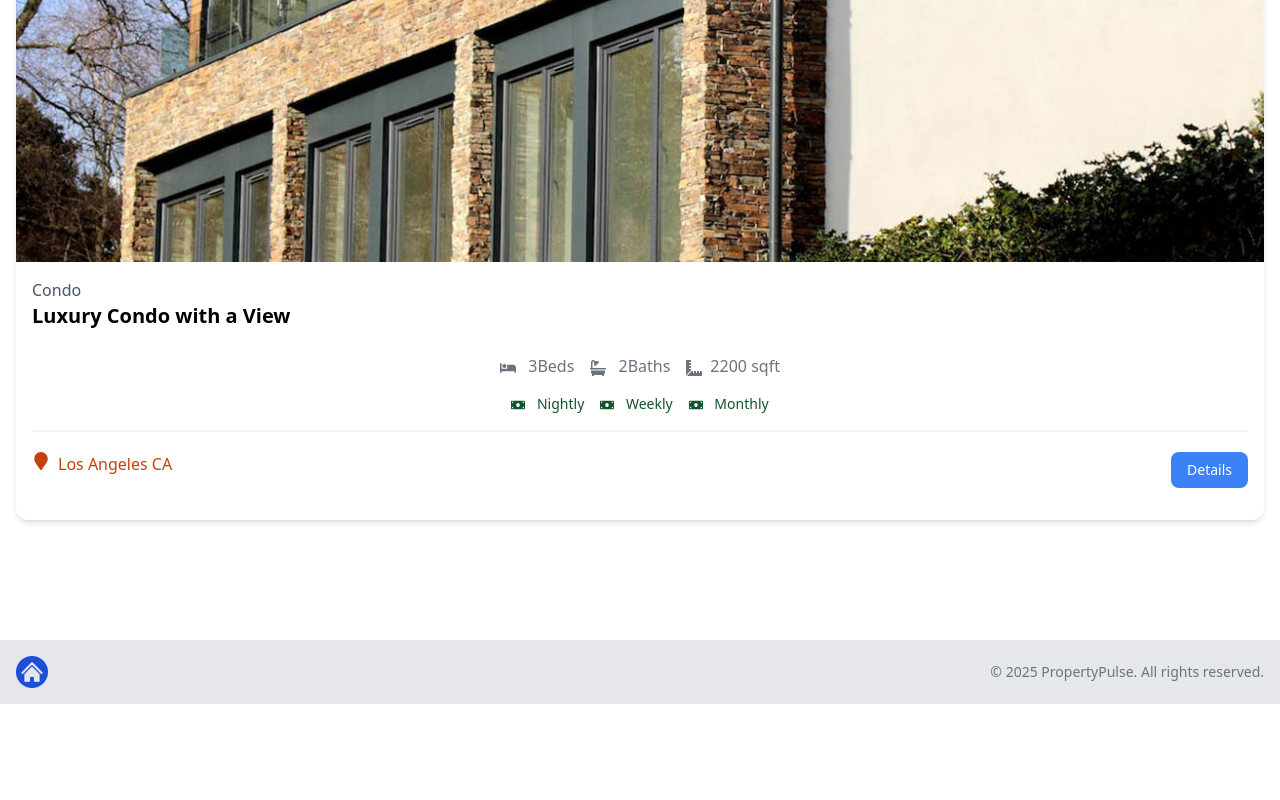
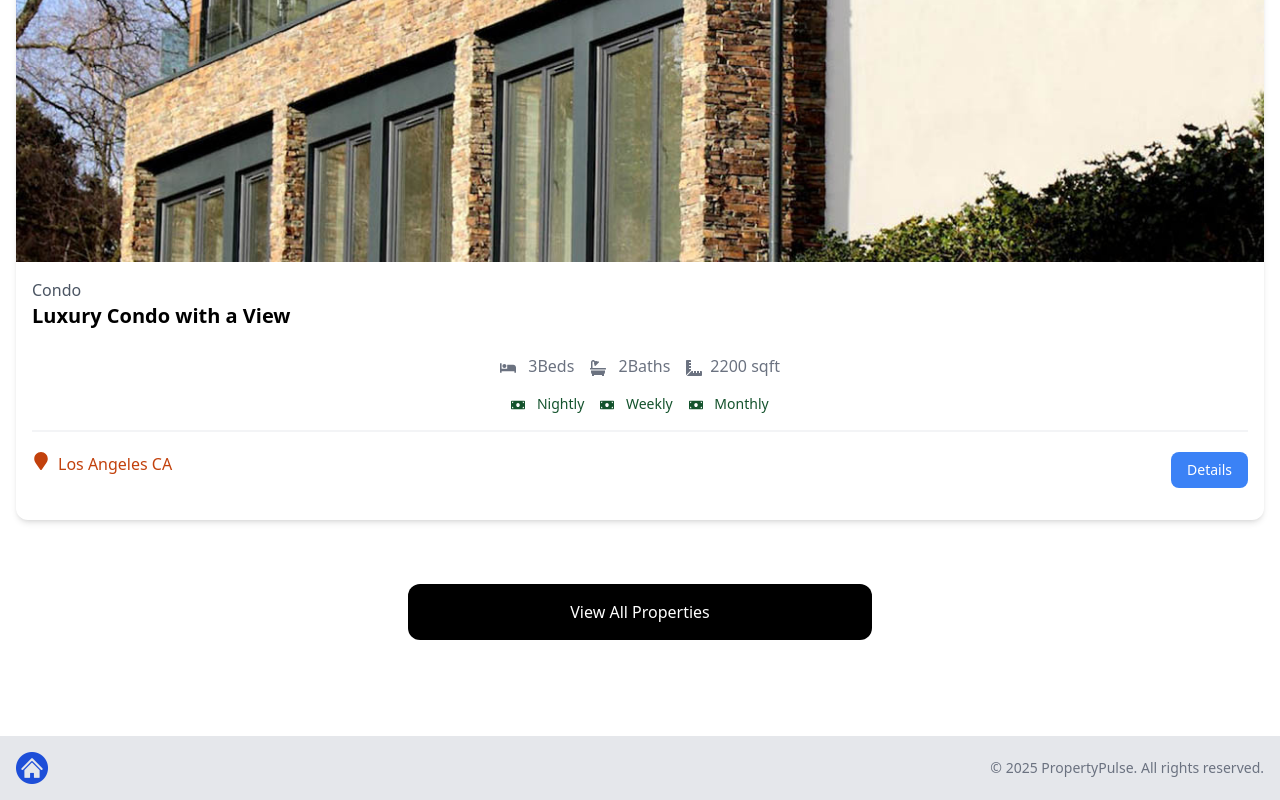
Before and after one commit to Jaspreet-Nijjar/nextjs-property-app, a Next.js app: page / in a window 1280 px wide. Shown: the part 3033-3833 px from the top of the page. Before the commit the page ends 3737 px from the top, so only its background shows below. Built offline with nearby package versions, Linux system fonts and the light colour scheme.

Commit message:
added new section to HomeProperties

```diff
--- a/components/HomeProperties.tsx
+++ b/components/HomeProperties.tsx
@@ -1,3 +1,4 @@
+import Link from 'next/link';
 import properties from '../properties.json';
 import PropertyCard from './PropertyCard';
 
@@ -7,6 +8,7 @@
     .slice(0, 3);
 
   return (
+    <>
       <section className="px-4 py-6">
         <div className="container-xl lg:container m-auto">
           <h2 className="text-3xl font-bold text-blue-500 mb-6 text-center">
@@ -21,6 +23,16 @@
           )}
         </div>
       </section>
+
+      <section className="m-auto max-w-lg my-10 px-6">
+        <Link
+          href="/properties"
+          className="block bg-black text-white text-center py-4 px-6 rounded-xl hover:bg-gray-700"
+        >
+          View All Properties
+        </Link>
+      </section>
+    </>
   );
 };
 
```
Lines whose indentation alone changed are shown as unchanged.
